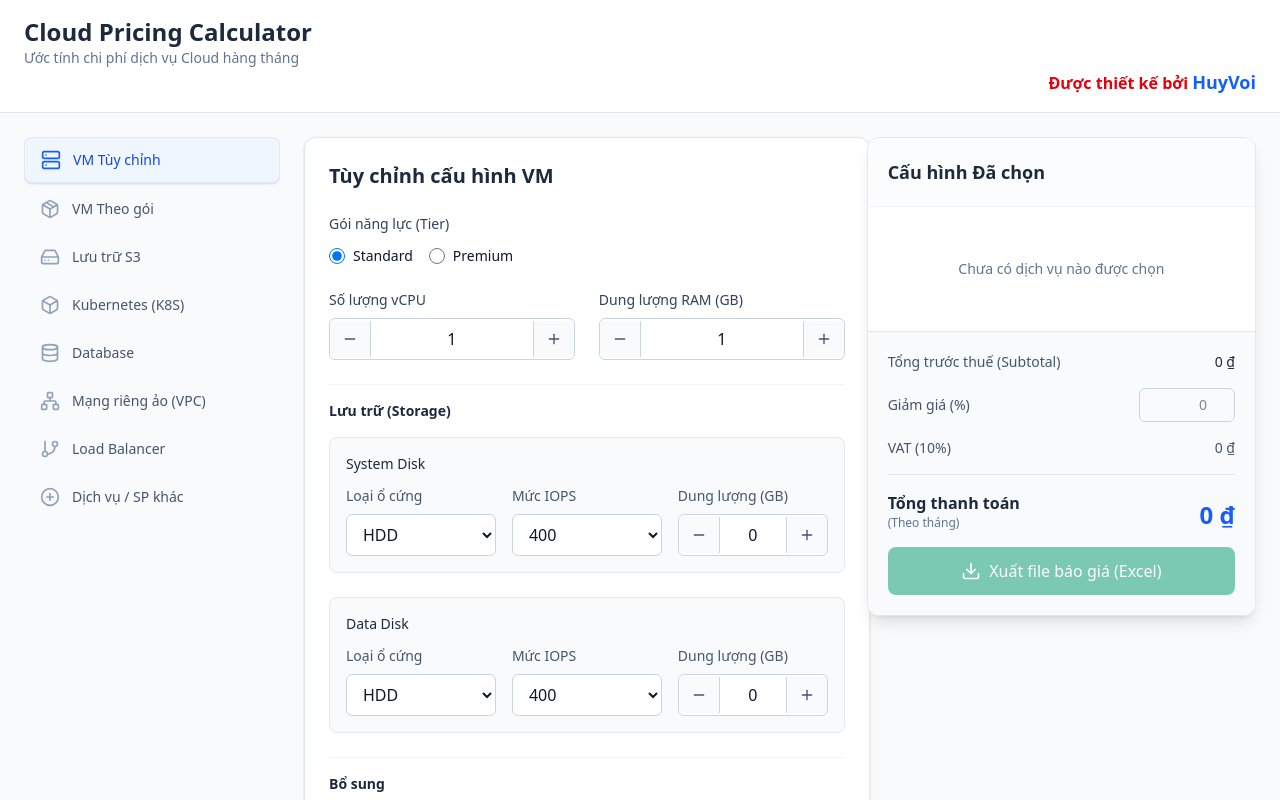
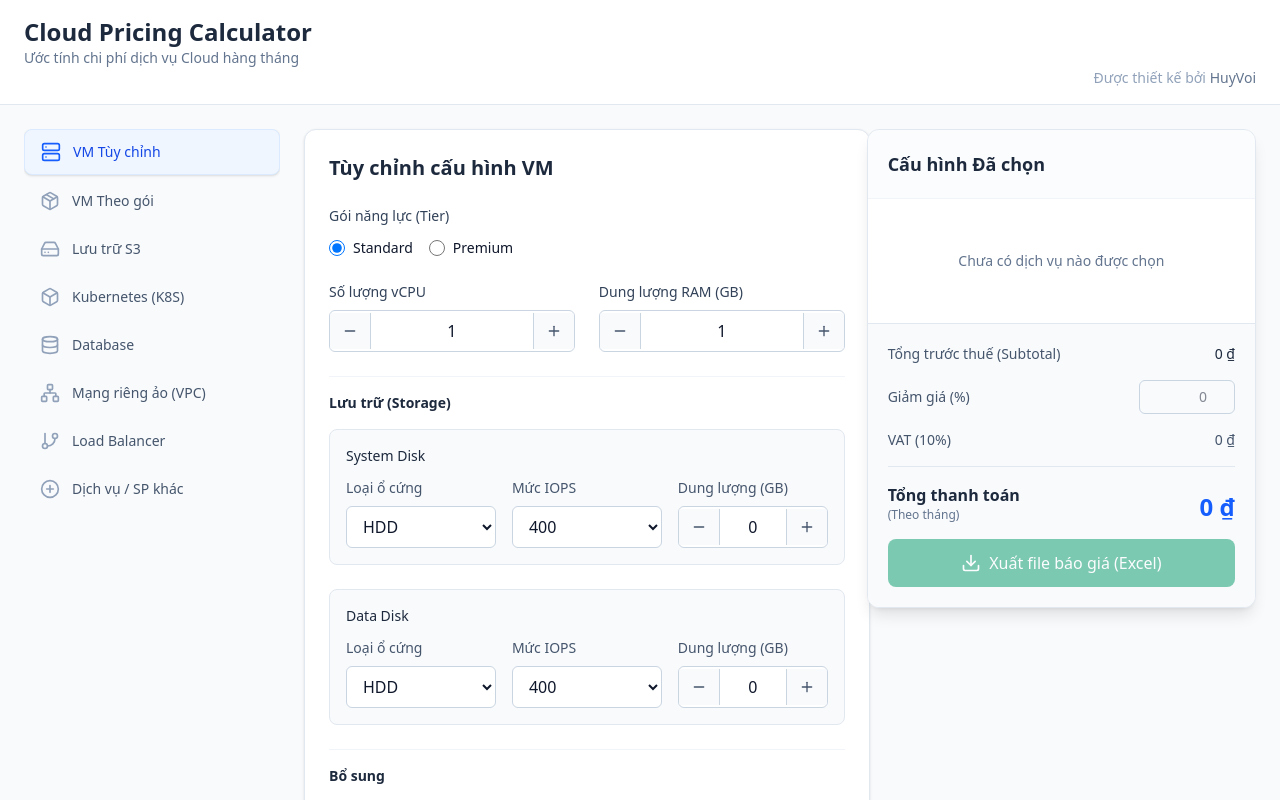
Before and after one commit to TranLuuHuy0905/Pricing-Cloud-Sun, a React (Vite) app: page / in a window 1280 px wide. Shown: the top 800 px of the page. Built offline with nearby package versions, Linux system fonts and the light colour scheme.

Commit message:
Refactor header design and text styles

```diff
--- a/src/App.tsx
+++ b/src/App.tsx
@@ -142,9 +142,11 @@ export default function App() {
       <header className="bg-white border-b border-slate-200 px-6 py-4 sticky top-0 z-10">
         <h1 className="text-2xl font-semibold text-slate-800">Cloud Pricing Calculator</h1>
         <p className="text-sm text-slate-500">Ước tính chi phí dịch vụ Cloud hàng tháng</p>
-        <div className="text-base font-bold text-red-600 text-right">
+        <div className="text-xs md:text-sm text-slate-400 text-right group">
           Được thiết kế bởi <br className="block md:hidden" />
-          <span className="text-blue-600 text-lg">HuyVoi</span>
+          <span className="font-medium text-slate-500 group-hover:text-slate-700 transition-colors duration-300">
+            HuyVoi
+          </span>
         </div>
       </header>
 
```
